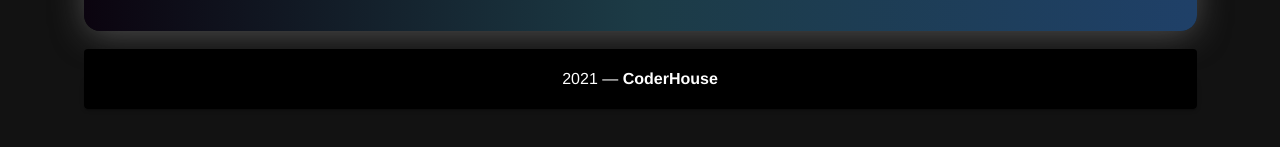
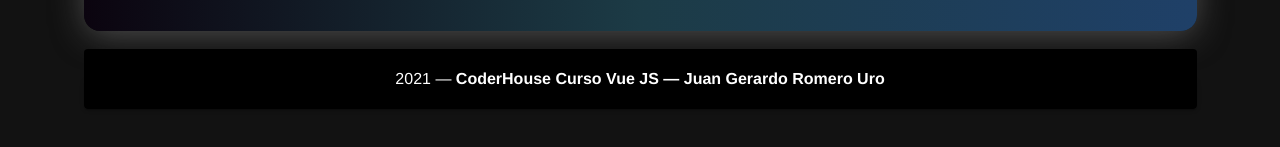
Before and after one commit to jgromerou/proyecto-final-romerouro, a Vue app: page / in a window 1280 px wide. Shown: the part 913-1060 px from the top of the page. Built offline with nearby package versions, Linux system fonts and the light colour scheme; no server answers.

Commit message:
Agregando nombre + apellido a la página

```diff
--- a/src/components/Footer.vue
+++ b/src/components/Footer.vue
@@ -3,7 +3,7 @@
     <v-footer absolute class="font-weight-medium" color="black">
       <v-col class="text-center" cols="12" style="color: white">
         {{ new Date().getFullYear() }} —
-        <strong>CoderHouse</strong>
+        <strong>CoderHouse Curso Vue JS — Juan Gerardo Romero Uro</strong>
       </v-col>
     </v-footer>
   </v-card>
```
